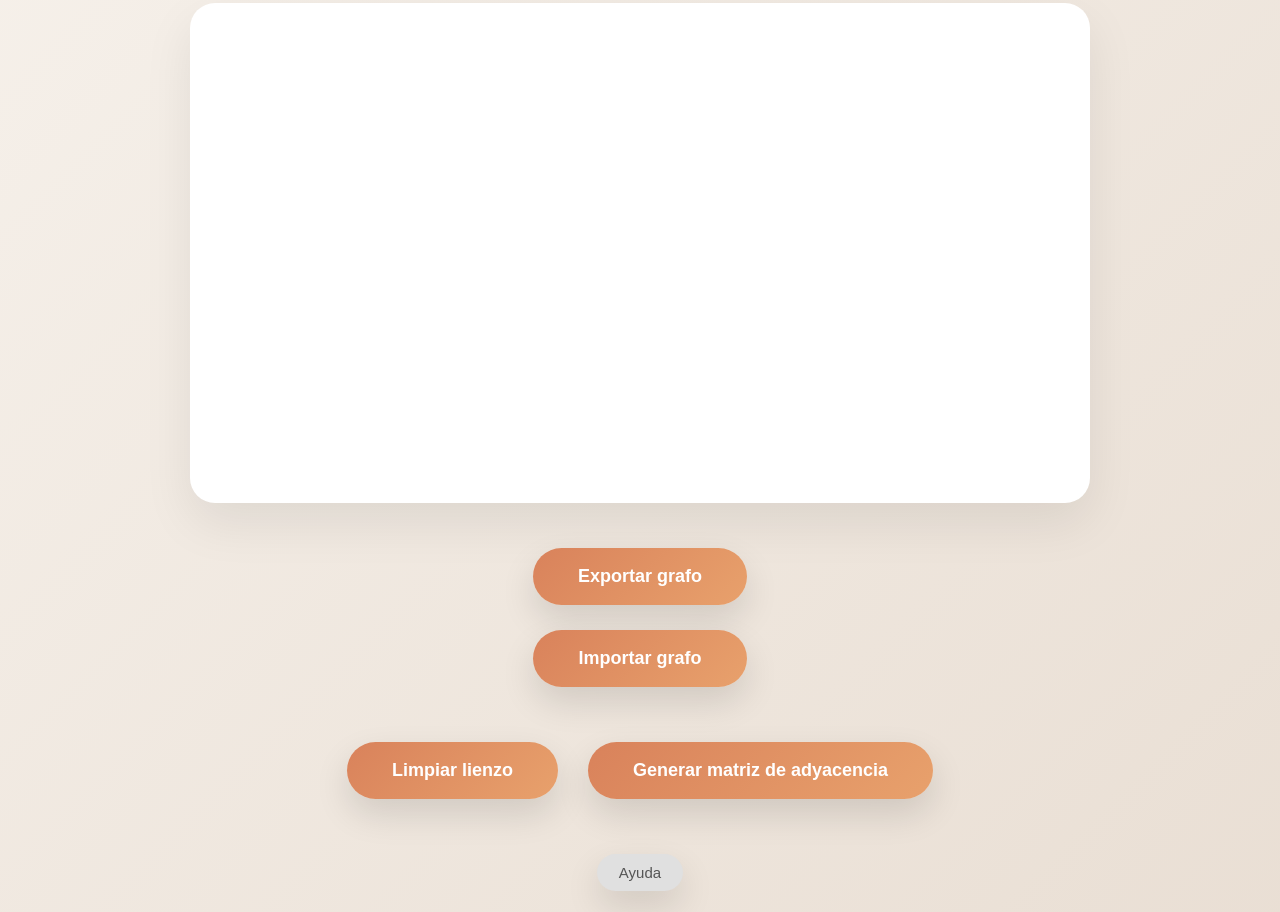
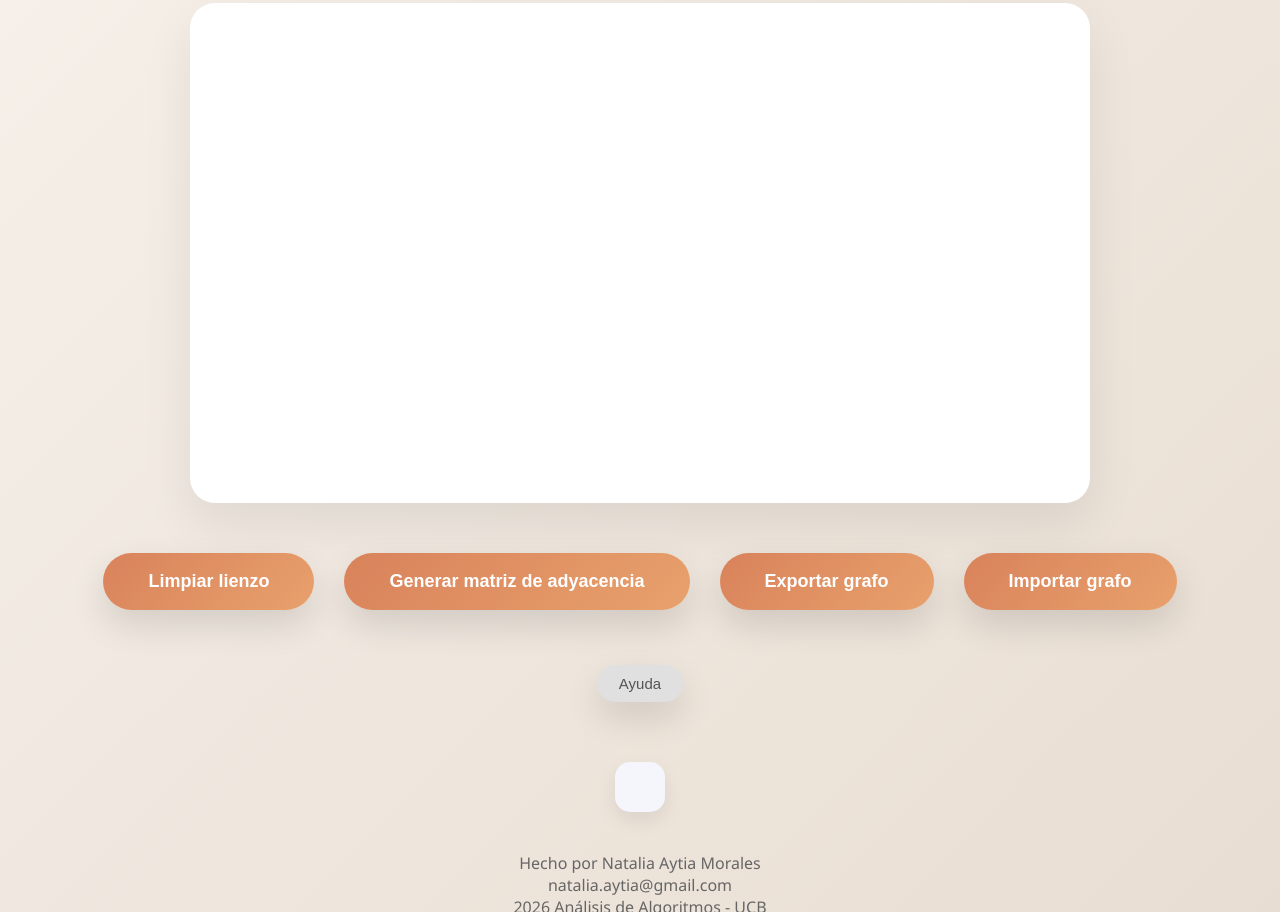
Before and after one commit to nataliaaytia/AnalisisAlgoritmos, a plain HTML site: page grafo.html in a window 1280 px wide. Shown: the part 310-1222 px from the top of the page. Drawn offline with Linux system fonts and the light colour scheme.

Commit message:
actualizacion 3

```diff
--- a/grafo.html
+++ b/grafo.html
@@ -49,12 +49,7 @@
     <br>
 
     <div class="importarexportar">
-        <button onclick="exportarJSON()">Exportar grafo</button>
-        <input type="file" id="importarJSON" accept=".json">
 
-        <button onclick="document.getElementById('importarJSON').click()">
-            Importar grafo
-        </button>
 
     </div>
 
@@ -62,6 +57,12 @@
         <button onclick="limpiarGrafo()">Limpiar lienzo</button>
 
         <button onclick="generarMatriz()">Generar matriz de adyacencia</button>
+        <button onclick="exportarJSON()">Exportar grafo</button>
+        <input type="file" id="importarJSON" accept=".json">
+
+        <button onclick="document.getElementById('importarJSON').click()">
+            Importar grafo
+        </button>
     </div>
 
     <br>
--- a/style.css
+++ b/style.css
@@ -357,3 +357,8 @@ footer {
 #importarJSON {
     display: none;
 }
+
+.importarexportar {
+    display: flex;
+    gap: 20px;
+}
```
